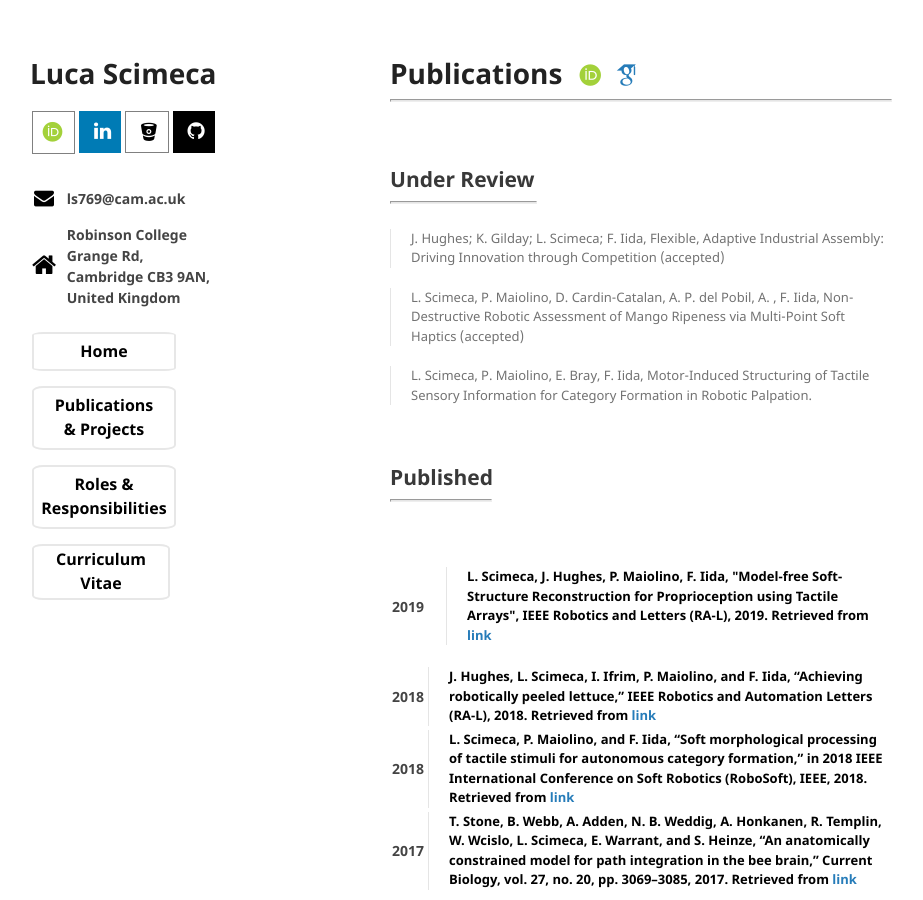
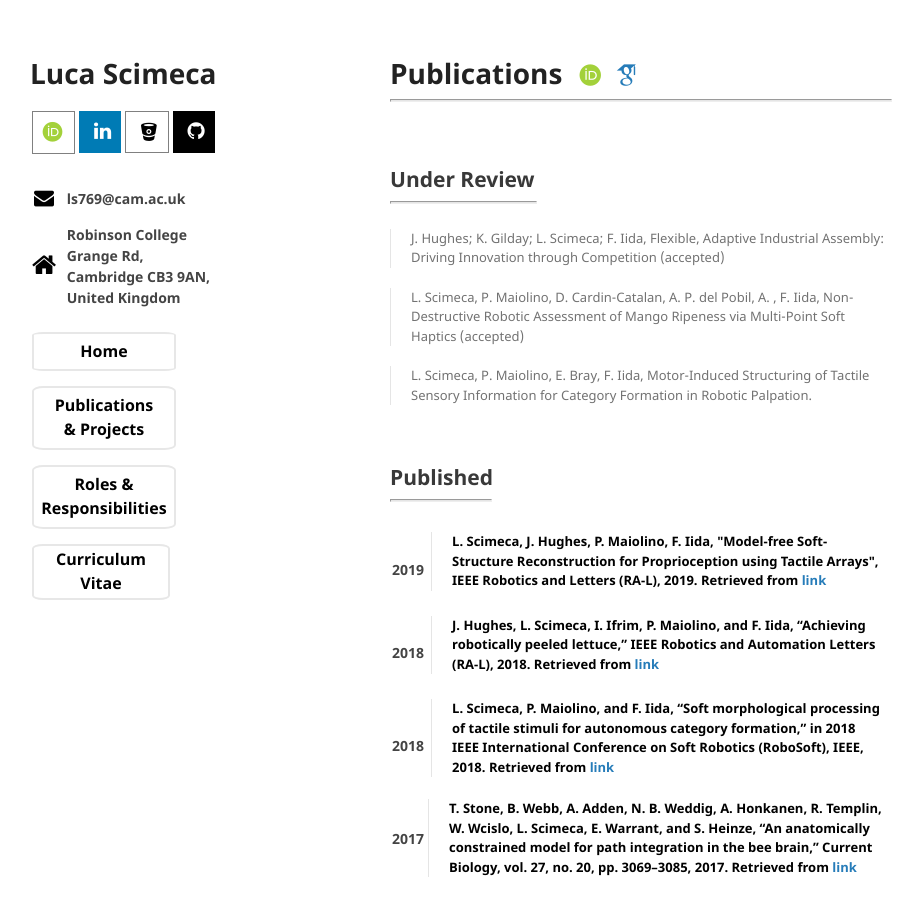
Before and after one commit to lucascimeca/lucascimeca.github.io, a Jekyll site: the page built from publications.md, in a window 1280 px wide and 900 px high. Shown: the whole window, without its empty margins (180-1103 px from the left). Built offline with Jekyll 4.4.1, drawn with Linux system fonts in a browser that asks for light colours; nearby versions of some CDN libraries; some web fonts are replaced; the repository's description, which GitHub fills in, is left out; our own code applies the rules of GitHub Pages for plain Markdown files.

Commit message:
Update publications.md

```diff
--- a/publications.md
+++ b/publications.md
@@ -29,32 +29,29 @@ layout: default
   <th>
    2019
   </th>
-  <th style="padding: 20px">
+  <th style="padding: 5px 5px 20px 5px">
    <blockquote><div style="font-size: 13px; color: black">
     L. Scimeca, J. Hughes, P. Maiolino, F. Iida, "Model-free Soft-Structure Reconstruction for Proprioception using Tactile Arrays",      IEEE Robotics and Letters (RA-L), 2019. Retrieved from <a href="https://ieeexplore.ieee.org/document/8675407" target="_blank">link</a> </div></blockquote>
   </th>
  </tr>
- <tr><p></p></tr>
  <tr>
   <th>
    2018
   </th>
-  <th>
+  <th style="padding: 5px 5px 20px 5px">
    <blockquote><div style="font-size: 13px; color: black">
  J. Hughes, L. Scimeca, I. Ifrim, P. Maiolino, and F. Iida, “Achieving robotically peeled lettuce,” IEEE Robotics and Automation Letters (RA-L), 2018. Retrieved from <a href="https://ieeexplore.ieee.org/abstract/document/8409969/" target="_blank">link</a> </div></blockquote>
   </th>
  </tr>
- <tr><p></p></tr>
  <tr>
   <th>
    2018
   </th>
-  <th>
+  <th style="padding: 5px 5px 20px 5px">
    <blockquote><div style="font-size: 13px; color: black" id='morph2018'>
  L. Scimeca, P. Maiolino, and F. Iida, “Soft morphological processing of tactile stimuli for autonomous category formation,” in 2018 IEEE International Conference on Soft Robotics (RoboSoft), IEEE, 2018. Retrieved  from <a href="https://ieeexplore.ieee.org/document/8404945/" target="_blank">link</a></div></blockquote>
   </th>
  </tr>
- <tr><p></p></tr>
  <tr>
   <th>
    2017
```
